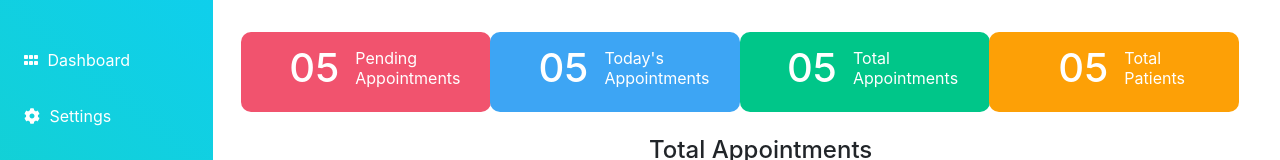
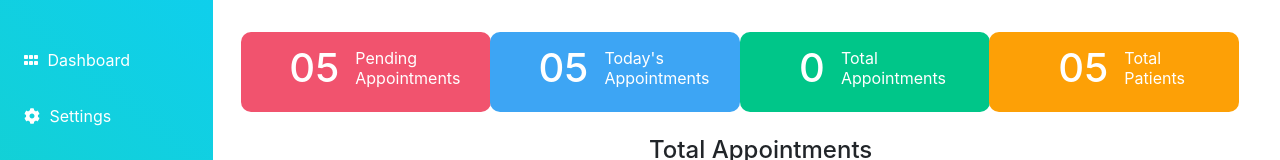
Before and after one commit to OahidZihad/doctors-chember, a React (Create React App) app: page /doctor/dashboard in a window 1280 px wide. Shown: the top 160 px of the page. Built offline with nearby package versions, Linux system fonts and the light colour scheme; no server answers; sample sign-in values are in the browser's storage.

Commit message:
Set Total Appointments dynamically in dashoboardMain

```diff
--- a/src/Components/Dashboard/DashboardMain/DashboardMain.js
+++ b/src/Components/Dashboard/DashboardMain/DashboardMain.js
@@ -80,7 +80,7 @@ const DashboardMain = () => {
               }}
             >
               <div className="ms-3 align-items-center justify-content-center d-flex">
-                <h1>05</h1>
+                <h1>{appointments.length}</h1>
               </div>
               <div className="ms-3 mt-2 align-items-center justify-content-center d-flex">
                 <p style={{ lineHeight: "20px" }}>
```
